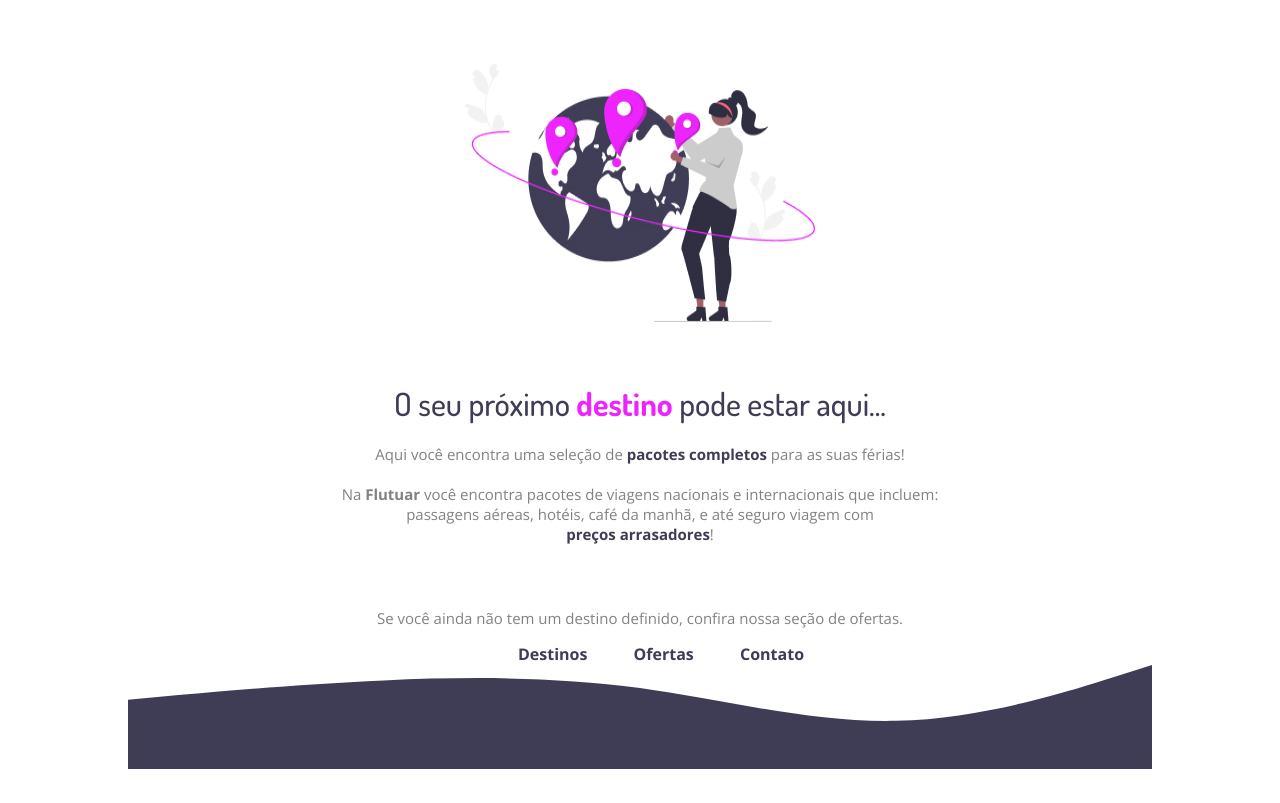
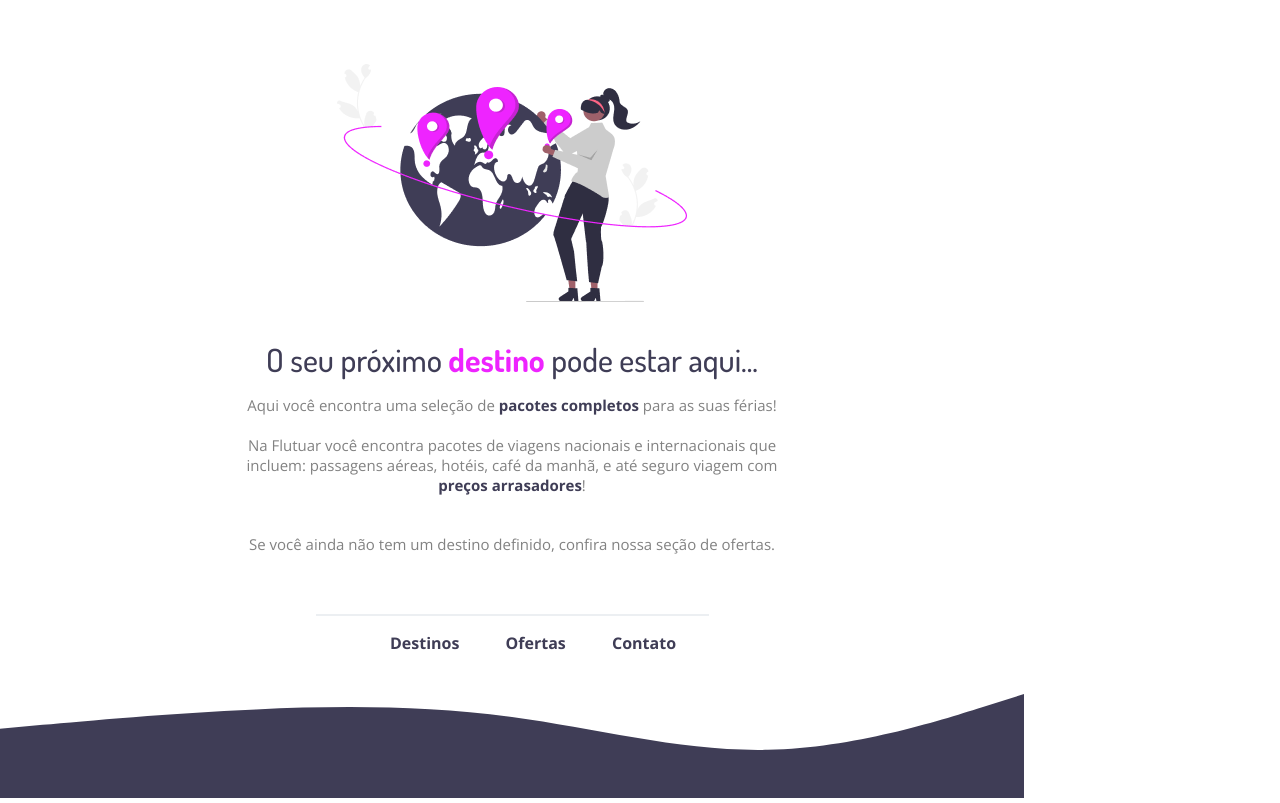
Before and after one commit to paulovicentee/projeto_extra1, a plain HTML site: page index.html in a window 1280 px wide. Drawn offline with nearby package versions, Linux system fonts and the light colour scheme.

Commit message:
adjust element alignment, add favicon

```diff
--- a/index.html
+++ b/index.html
@@ -15,37 +15,36 @@
 
     <link rel="stylesheet" href="style.css">
 
+    <link rel="shortcut icon" href="images/favicon.svg" type="image" />
+
   </head>
   <body>
 
-    <div id="hero">
+    <main>
       <img
-          src="images/img1.jpg"
+      src="images/img.png"
       alt="Mulher destacando lugares no globo terrestre.">
 
       <h1>O seu próximo <span>destino</span> pode estar aqui...</h1>
-      <p>
+
+      <p class="p1">
         Aqui você encontra uma seleção de <strong>pacotes completos</strong> para as suas férias!
 
         <br>
         <br>
 
         Na <span>Flutuar</span> você encontra pacotes de viagens
-        nacionais e internacionais que incluem:
+        nacionais e internacionais que <br>incluem:
         passagens aéreas, hotéis, café da manhã,
         e até seguro viagem com  <br><strong>preços arrasadores</strong>!
       </p>
 
-      </div>
-
-      <div>
-        <p>
+      <p class="p2">
         Se você ainda não tem um destino definido, confira nossa seção de ofertas.
       </p>
-      </div>
+    </main>
 
     <div id="footer">
-
       <div class="line"></div>
       <a
        target="_blank"
@@ -64,13 +63,11 @@
        <strong>Contato</strong>
       </a>
 
-
-    </div>
-
       <img
         id="wave"
         src="images/wave.svg"
         alt="Efeito de onda no rodapé da página"/>
+    </div>
 
   </body>
 </html>
--- a/style.css
+++ b/style.css
@@ -1,66 +1,88 @@
 body {
   font-family: 'Open Sans', sans-serif;
 
+  width: 1024px;
+  padding-top: 64px;
+  margin: 0;
+
+  display: flex;
   text-align: center;
+  align-items: center;
+  justify-content: flex-end;
+  flex-direction: column;
+  gap: 64px;
+
 }
 
-#hero {
+main {
   width: 626px;
-  margin: 64px auto;
-  gap: 64px;
-}
-
-#hero img {
-  width: 350px;
-  height: 258px;
-
-  margin-bottom: 32px;
+  height: 486px;
+  margin: 0 auto 0;
 }
 
 h1 {
   font-family: 'Dosis', sans-serif;
   color: #3F3D56;
+
   font-size: 32px;
-  line-height: 48px;
-  font-weight: normal;
+  font-weight: 500;
+  width: 494px;
+  height: 40px;
+  margin: 32px auto 16px ;
 
-  margin-bottom: 16px;
+  font-style: normal;
 }
 
 h1 span {
+  color: #EE24FF;
   font-weight: bold;
-  color: #EE24FF;
 }
 
-p {
+.p1 {
   color: #828282;
+  width: 540px;
+  height: 107px;
+  font-size: 15px;
+  font-weight: 400;
+  line-height: 20px;
+  margin: 0 auto 32px;
+}
 
+.p2 {
+  color: #828282;
   font-size: 15px;
-  line-height: 20px;
+  font-style: normal;
+  font-weight: 400;
+  line-height: normal;
+  width: 626px;
+  height: 21px;
+  font-size: 15px;
+  margin: 0 auto 0;
 }
 
 p strong {
   color: #3F3D56;
 }
 
-span {
-  font-weight: bold;
+#footer {
+  width: 1024px;
+
 }
 
-p #hero {
-  font-size: 15px;
-  line-height: 22px;
+.line {
+  border: 1px solid #ECEFF2;
+  width: 391px;
+  height: 0px;
+  margin: 0 auto 16px;
 }
-
 
 a {
   margin-left: 42px;
   color: #3F3D56;
-
   text-decoration: none;
 }
 
 #wave {
-  position: relative;
-
+  height: 104px;
+  margin: 40px auto 0;
 }
```
Also changed, not shown: images/favicon.svg (added), images/img.png (added), images/img1.jpg (deleted). Lines whose indentation alone changed are shown as unchanged.
